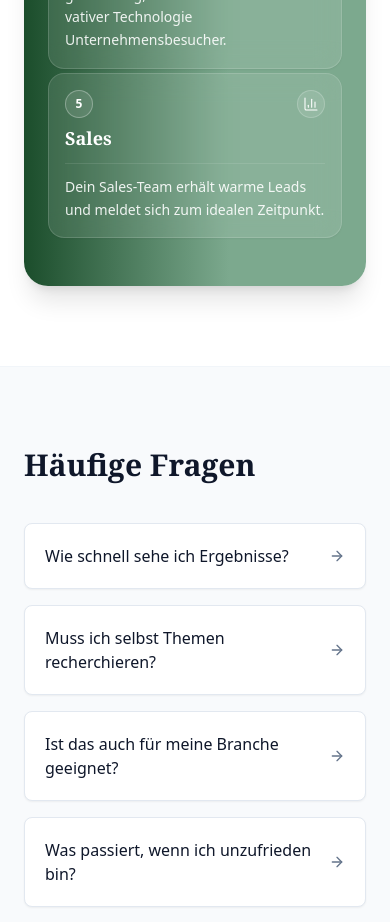
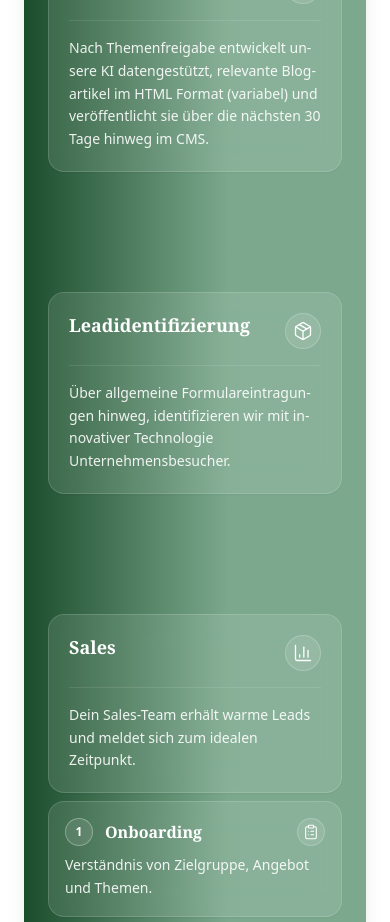
Before and after one commit to lennartnm/findbar_website, a Next.js app: page / in a window 390 px wide. Shown: the part 9400-10322 px from the top of the page. Built offline with nearby package versions, Linux system fonts and the light colour scheme.

Commit message:
Update page.tsx

```diff
--- a/src/app/page.tsx
+++ b/src/app/page.tsx
@@ -669,25 +669,9 @@ function PreiseSection({ onOpenCalendly }: { onOpenCalendly: () => void }) {
   );
 }
 
-/* ------------------------ AblaufSection – kompakte Zickzack-Timeline ----------------------- */
+/* ------------------------ AblaufSection – Journey Timeline (neu) ----------------------- */
 function AblaufSection() {
-  React.useEffect(() => {
-    const items = Array.from(document.querySelectorAll<HTMLElement>("[data-reveal-item]"));
-    const io = new IntersectionObserver(
-      (entries) => entries.forEach(e => { if (e.isIntersecting) { e.target.classList.add("reveal-show"); io.unobserve(e.target); } }),
-      { threshold: 0.25, rootMargin: "0px 0px -10% 0px" }
-    );
-    items.forEach(el => io.observe(el));
-    return () => io.disconnect();
-  }, []);
-
-  // kompakte Offsets: ziehen Folge-Items leicht hoch (in px)
-  const getOffset = (idx: number) => {
-    if (idx === 0) return 0;
-    // Links etwas weniger als rechts -> dichteres Gesamtbild
-    return (idx % 2 === 0) ? -28 : -40; // even (links) / odd (rechts)
-  };
-
+  // Für die Alternierung + kompakten Abstände arbeiten wir mit CSS Grid-Reihenhöhe
   return (
     <section id="ablauf" className="py-20">
       <div className={containerClass}>
@@ -700,43 +684,76 @@ function AblaufSection() {
               Unser Ablauf – transparent & effizient
             </h2>
 
-            <div className="relative mx-auto mt-10 max-w-5xl">
-              {/* Zentrale Linie nur ab md */}
-              <div className="pointer-events-none absolute left-1/2 top-0 hidden h-full w-px -ml-px bg-white/20 md:block" aria-hidden />
+            {/* TIMELINE WRAPPER */}
+            <div className="relative mx-auto mt-12 max-w-5xl">
+              {/* Zentrale Kurve (SVG) – nur ab md sichtbar */}
+              <svg
+                className="pointer-events-none absolute inset-0 hidden h-full w-full md:block"
+                viewBox="0 0 100 100"
+                preserveAspectRatio="none"
+                aria-hidden
+              >
+                {/* sanft geschwungener Pfad mit Verlauf */}
+                <defs>
+                  <linearGradient id="tl-grad" x1="0" x2="0" y1="0" y2="1">
+                    <stop offset="0%" stopColor="rgba(255,255,255,.28)" />
+                    <stop offset="100%" stopColor="rgba(255,255,255,.10)" />
+                  </linearGradient>
+                </defs>
+                <path
+                  d="
+                    M50,2
+                    C50,15 50,15 50,28
+                    C50,41 50,41 50,54
+                    C50,67 50,67 50,80
+                    C50,93 50,93 50,98
+                  "
+                  stroke="url(#tl-grad)"
+                  strokeWidth="1.5"
+                  fill="none"
+                />
+              </svg>
 
-              <ol className="space-y-8 md:space-y-10">
-                {ablauf.map(({ icon: Icon, title, desc }, idx) => {
-                  const left = idx % 2 === 0;
-                  const mt = getOffset(idx);
+              {/* GRID: jede Karte belegt eine „Zeile“, md: alternierend L/R */}
+              <ol
+                className="
+                  grid gap-y-10
+                  md:[grid-template-columns:1fr_minmax(0,120px)_1fr]
+                  md:gap-y-12 md:gap-x-6
+                "
+              >
+                {ablauf.map(({ icon: Icon, title, desc }, i) => {
+                  const left = i % 2 === 0;
                   return (
-                    <li key={idx} className="relative">
-                      {/* Marker (Nummer) nur ≥ md */}
-                      <div className="absolute left-1/2 top-1/2 z-10 hidden h-8 w-8 -translate-x-1/2 -translate-y-1/2 items-center justify-center rounded-full border border-white/30 bg-white/10 text-sm font-semibold md:flex">
-                        {idx + 1}
+                    <li
+                      key={i}
+                      className={`
+                        contents
+                      `}
+                    >
+                      {/* Linke Spalte */}
+                      <div className={`md:col-start-1 ${left ? "" : "md:invisible md:block"}`} />
+
+                      {/* Mittelspalte: Node */}
+                      <div className="relative md:col-start-2 flex items-center justify-center">
+                        {/* Node Kreis + Nummer (nur ≥ md) */}
+                        <div className="hidden md:grid place-items-center h-9 w-9 rounded-full border border-white/30 bg-white/10 backdrop-blur-sm text-sm font-semibold shadow-sm">
+                          {i + 1}
+                        </div>
                       </div>
 
+                      {/* Rechte/Linke Karte je nach Seite */}
                       <div
-                        className={[
-                          "md:flex md:items-stretch",
-                          left ? "md:justify-start" : "md:justify-end",
-                        ].join(" ")}
-                        style={{ marginTop: 0 }}
-                      >
-                        <div
-                          className={[
-                            "md:w-1/2",
-                            left ? "md:pr-10" : "md:pl-10",
-                          ].join(" ")}
-                          style={{ marginTop: mt }} // zieht die Karte nach oben
+                        className={`
+                          ${left ? "md:col-start-3" : "md:col-start-1"}
+                        `}
                       >
                         <article
-                            data-reveal-item
-                            className={[
-                              "reveal",
-                              left ? "reveal--left" : "reveal--right",
-                              "rounded-2xl border border-white/15 bg-white/10 p-4 md:p-5 backdrop-blur-md shadow-sm",
-                              "hover:shadow-2xl hover:shadow-black/20 transition-shadow",
-                            ].join(" ")}
+                          className={`
+                            group rounded-2xl border border-white/15 bg-white/10 backdrop-blur-md shadow-sm
+                            p-5 md:p-6
+                            transition-transform duration-200 hover:-translate-y-0.5 hover:shadow-2xl hover:shadow-black/20
+                          `}
                           style={{
                             hyphens: "auto",
                             WebkitHyphens: "auto",
@@ -744,55 +761,64 @@ function AblaufSection() {
                             wordBreak: "normal",
                           }}
                         >
-                            {/* Mobile Kopf (Nummer + Icon) */}
-                            <div className="mb-2 flex items-center gap-3 md:hidden">
-                              <span className="inline-flex h-7 w-7 items-center justify-center rounded-full border border-white/30 bg-white/10 text-xs font-semibold">
-                                {idx + 1}
-                              </span>
-                              <div className="ml-auto inline-flex h-7 w-7 items-center justify-center rounded-full border border-white/20 bg-white/10">
-                                <Icon className="h-4 w-4 text-white" strokeWidth={1.6} />
+                          <header className="flex items-start gap-3">
+                            <h3 className={`flex-1 text-lg font-semibold leading-snug ${serifClass}`}>
+                              {title}
+                            </h3>
+                            <div className="flex h-9 w-9 shrink-0 items-center justify-center rounded-full border border-white/20 bg-white/10">
+                              <Icon className="h-5 w-5 text-white" strokeWidth={1.6} />
                             </div>
-                            </div>
+                          </header>
 
-                            <div className="flex items-start gap-3">
-                              <h3 className={`flex-1 text-lg font-semibold leading-snug ${serifClass}`}>{title}</h3>
-                              <div className="hidden md:flex h-8 w-8 shrink-0 items-center justify-center rounded-full border border-white/20 bg-white/10">
-                                <Icon className="h-4 w-4 text-white" strokeWidth={1.6} />
-                              </div>
-                            </div>
+                          <hr className="my-4 border-white/10" />
 
-                            <hr className="my-3 border-white/10" />
-                            <p className="text-sm leading-relaxed text-white/90">{desc}</p>
+                          <p className="text-sm leading-relaxed text-white/90">
+                            {desc}
+                          </p>
                         </article>
-                        </div>
                       </div>
                     </li>
                   );
                 })}
               </ol>
+
+              {/* Mobile: eigene Timeline ohne Mittelstrich */}
+              <ol className="md:hidden space-y-4 mt-2">
+                {ablauf.map(({ icon: Icon, title, desc }, i) => (
+                  <li key={`m-${i}`}>
+                    <article
+                      className="rounded-2xl border border-white/15 bg-white/10 backdrop-blur-md shadow-sm p-4"
+                      style={{
+                        hyphens: "auto",
+                        WebkitHyphens: "auto",
+                        overflowWrap: "break-word",
+                        wordBreak: "normal",
+                      }}
+                    >
+                      <div className="mb-2 flex items-center gap-3">
+                        <span className="inline-flex h-7 w-7 items-center justify-center rounded-full border border-white/30 bg-white/10 text-xs font-semibold">
+                          {i + 1}
+                        </span>
+                        <h3 className={`text-base font-semibold ${serifClass}`}>{title}</h3>
+                        <div className="ml-auto inline-flex h-7 w-7 items-center justify-center rounded-full border border-white/20 bg-white/10">
+                          <Icon className="h-4 w-4 text-white" strokeWidth={1.6} />
+                        </div>
+                      </div>
+                      <p className="text-sm leading-relaxed text-white/90">{desc}</p>
+                    </article>
+                  </li>
+                ))}
+              </ol>
             </div>
           </div>
 
+          {/* zarter Innenrand */}
           <div className="pointer-events-none absolute inset-0 rounded-3xl md:rounded-[32px] ring-1 ring-white/10" />
         </div>
       </div>
-
-      {/* Reveal-Animationen */}
-      <style>{`
-        .reveal { opacity: 0; transform: translateY(8px); transition: opacity .45s ease, transform .55s ease; will-change: opacity, transform; }
-        .reveal--left  { transform: translate(-12px, 8px); }
-        .reveal--right { transform: translate(12px, 8px); }
-        .reveal-show { opacity: 1; transform: translate(0,0); }
-        @media (max-width: 767px) {
-          /* Mobile: engeres Layout, keine zentrale Linie (bereits hidden), gleichmäßiger Abstand */
-          #ablauf ol { row-gap: 14px; }
-        }
-      `}</style>
     </section>
   );
 }
-
-
 
 
 /* ---------------------- FAQ Section ---------------------- */
```
Lines whose indentation alone changed are shown as unchanged.
